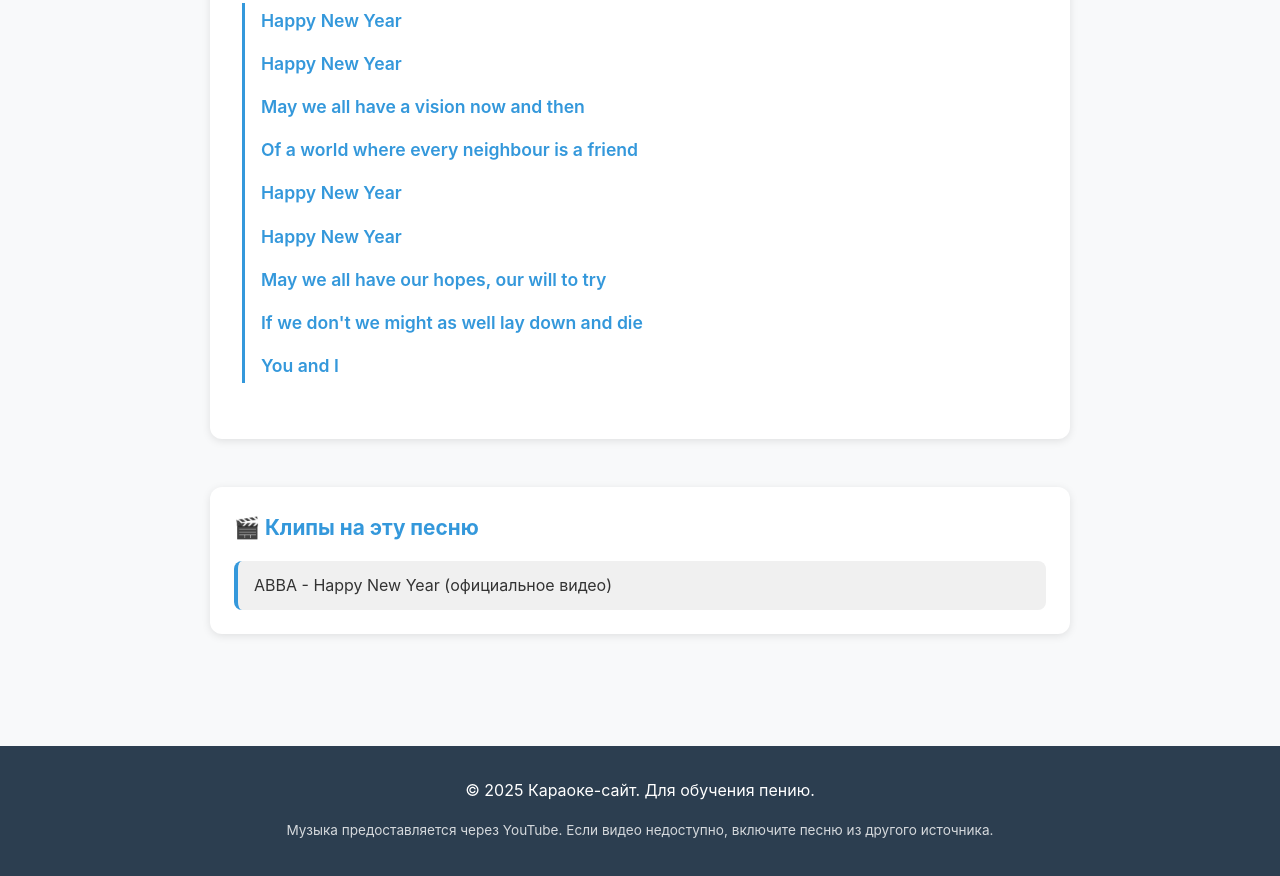
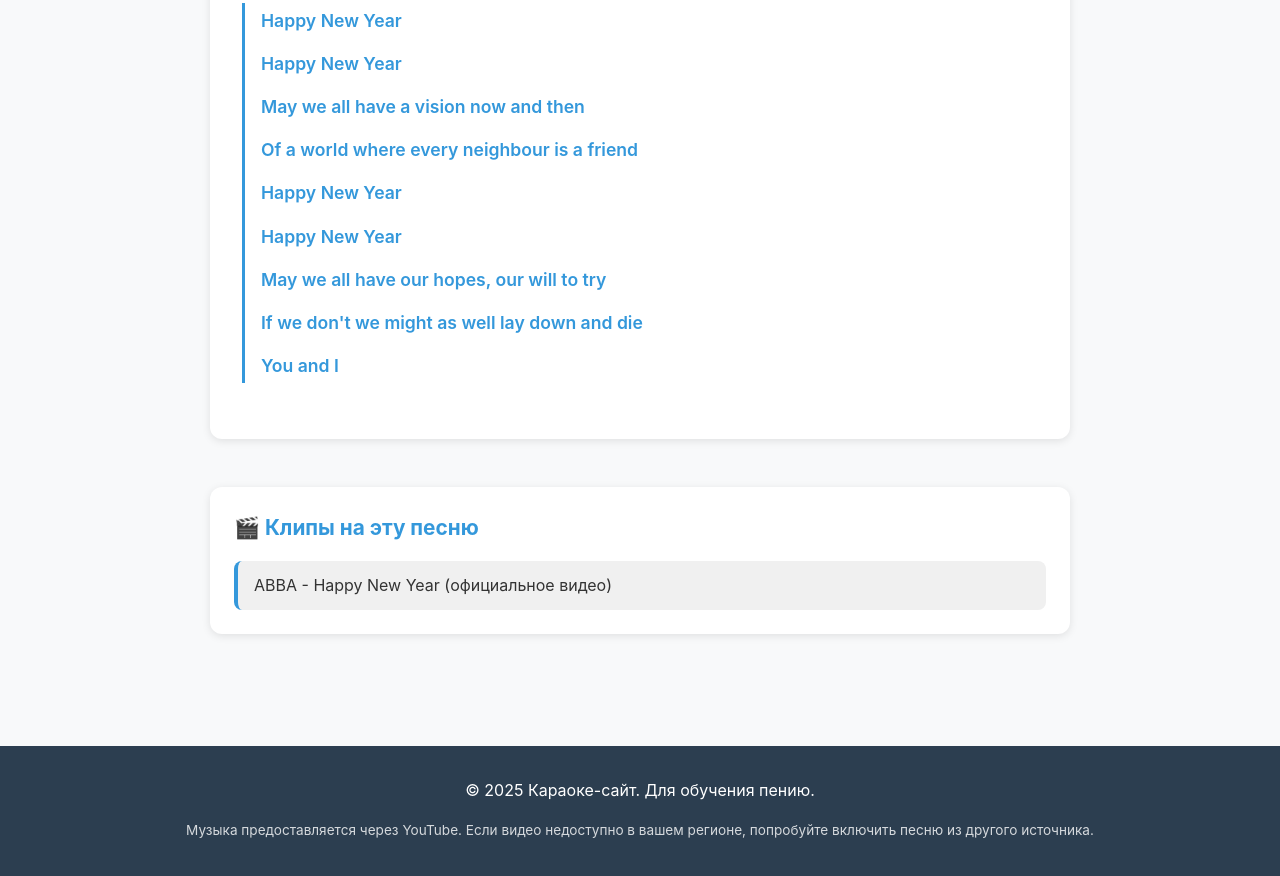
Before and after one commit to gorelikspb/karaoke, a plain HTML site: page public/songs/happy-new-year.html in a window 1280 px wide. Shown: the part 2157-3033 px from the top of the page. Drawn offline with Linux system fonts and the light colour scheme.

Commit message:
Updated disclaimer text in footer

```diff
--- a/public/songs/happy-new-year.html
+++ b/public/songs/happy-new-year.html
@@ -95,7 +95,7 @@
     <footer>
         <div class="container">
             <p>&copy; 2025 Караоке-сайт. Для обучения пению.</p>
-            <p class="disclaimer">Музыка предоставляется через YouTube. Если видео недоступно, включите песню из другого источника.</p>
+            <p class="disclaimer">Музыка предоставляется через YouTube. Если видео недоступно в вашем регионе, попробуйте включить песню из другого источника.</p>
         </div>
     </footer>
 
```
Also changed, not shown: public/songs/happy-xmas.html (+1 -1 lines), public/songs/last-christmas.html (+1 -1 lines), public/songs/london.html (+1 -1 lines), public/songs/no-surprises.html (+1 -1 lines), public/songs/pesnya-o-zvezdah.html (+1 -1 lines), public/songs/s-novym-godom-kroshka.html (+1 -1 lines), public/songs/svetlaya-polosa.html (+1 -1 lines).
